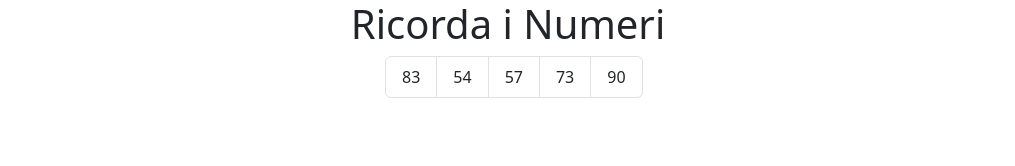
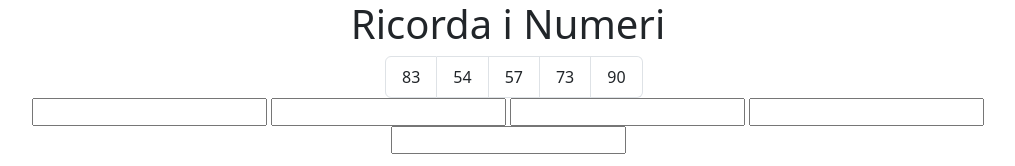
Before and after one commit to AndreaMargutti/js-simon, a plain HTML site: page index.html in a window 1280 px wide. Shown: the whole page, without its empty margins (132-1147 px from the left). Drawn offline with nearby package versions, Linux system fonts and the light colour scheme.

Commit message:
added input in html

```diff
--- a/index.html
+++ b/index.html
@@ -23,6 +23,13 @@
 
                       </ul>
                 </div>
+                <div>
+                    <input type="number">
+                    <input type="number">
+                    <input type="number">
+                    <input type="number">
+                    <input type="number">
+                </div>
             </div>
     </div>
 </body>
```
Also changed, not shown: js/script.js (+4 -4 lines).
